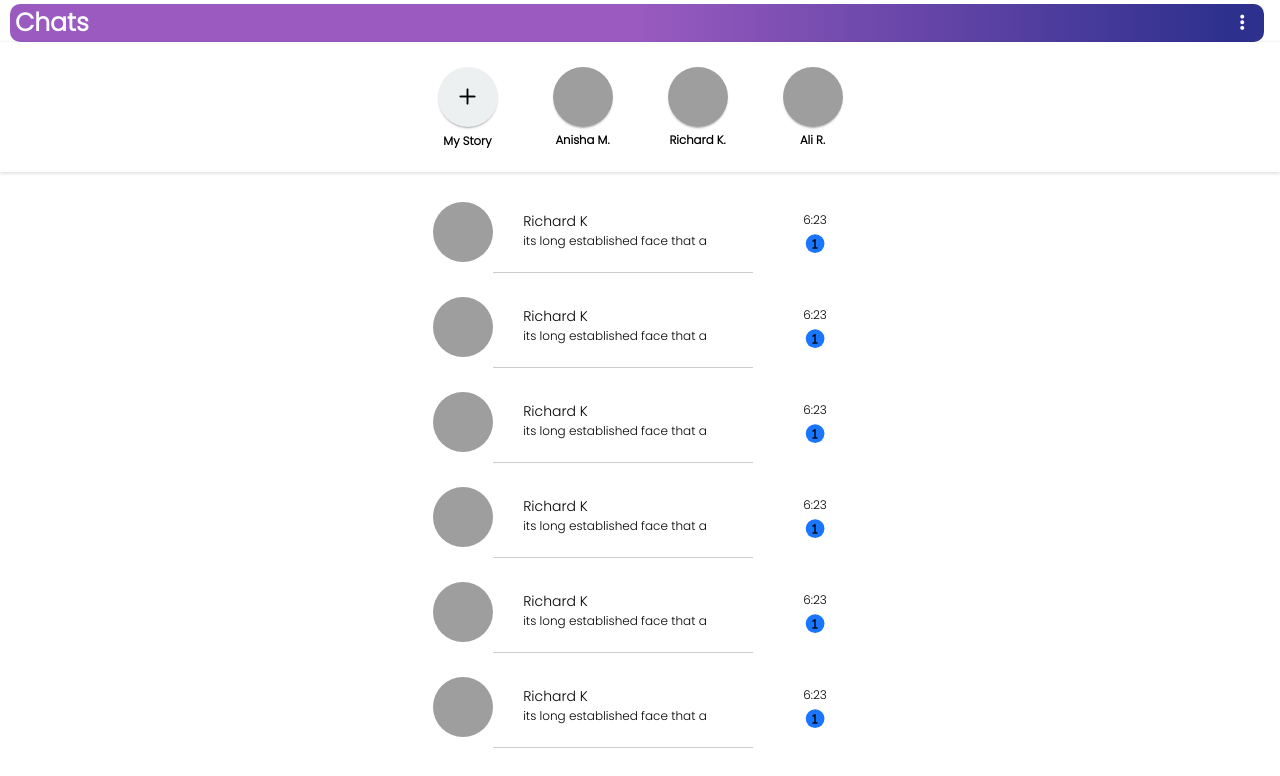
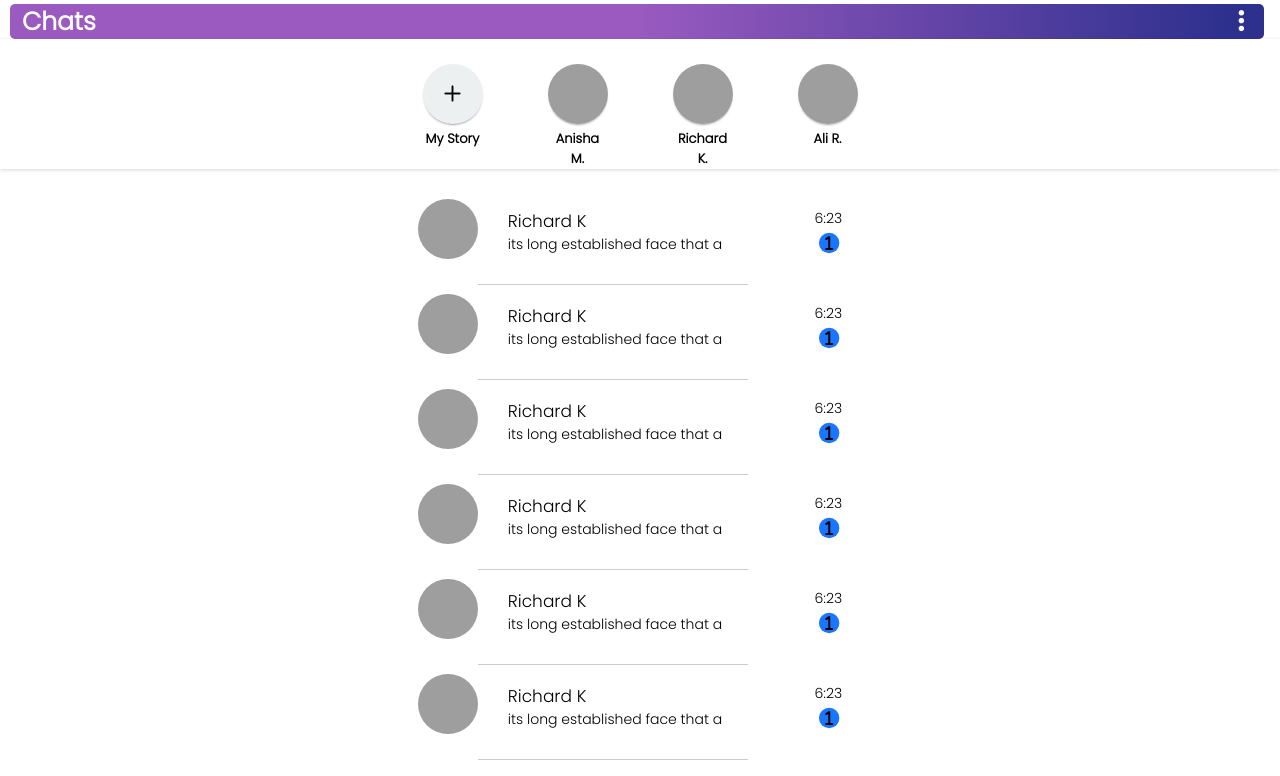
Before and after one commit to harrdyudit/Chat-menu, a plain HTML site: page index.html in a window 1280 px wide. Drawn offline with Linux system fonts and the light colour scheme; grey boxes are pictures that could not be loaded.

Commit message:
"font updated"

```diff
--- a/style.css
+++ b/style.css
@@ -27,17 +27,18 @@ body {
     rgba(46, 48, 142, 1) 97%
   );
   width: 98%;
+  height: 35px;
 
-  padding-left: 0.5rem;
+  padding-left: 1.2rem;
   margin-top: 0.4rem;
 
   color: white;
 
-  border-radius: 10px;
+  border-radius: 5px;
   margin-left: 1rem;
 }
 .fa-solid {
-  font-size: 1.8rem;
+  font-size: 2.5rem;
   padding-right: 2rem;
   font-weight: bold;
 }
@@ -48,7 +49,7 @@ body {
   display: flex;
   justify-content: center;
   align-items: center;
-  gap: 5.5rem;
+  gap: 6.5rem;
   text-align: center;
   padding-top: 2.5rem;
 }
@@ -84,7 +85,11 @@ body {
   font-size: 2rem;
 }
 #first-box h3 {
-  padding-top: 0.6rem;
+  padding-top: 0.5rem;
+  font-size: 1.3rem;
+}
+.box h3{
+  font-size: 1.3rem;
 }
 img {
   width: 100%;
@@ -124,10 +129,10 @@ img {
   position: relative;
 }
 .cont span {
-  font-size: 1.4rem;
+  font-size: 1.7rem;
 }
 .cont p {
-  font-size: 1.2rem;
+  font-size: 1.4rem;
 }
 #first img {
   margin-bottom: 3rem;
@@ -146,7 +151,7 @@ img {
   position: absolute;
   right: -13.1rem;
   top: 3rem;
-  font-size: 1.1rem;
+  font-size: 1.6rem;
   background-color: rgb(26, 117, 255);
   clip-path: circle(25.8% at 50% 48%);
 
@@ -158,14 +163,14 @@ img {
 .cont::after {
   position: absolute;
   content: "";
-  width: 260px;
+  width: 270px;
   height: 1px;
   background-color: rgb(204, 204, 204);
-  top: 7rem;
+  top: 8.5rem;
   left: 0;
   text-align: center;
 }
-/* media queries */
+/* media queries start  */
 @media (max-width: 1000px) {
   html {
     font-size: 50%;
@@ -182,6 +187,6 @@ img {
     left: -7rem;
   }
   .box-content {
-    gap: 4rem;
+    gap: 5rem;
   }
 }
```
Also changed, not shown: index.html (+3 -1 lines).
